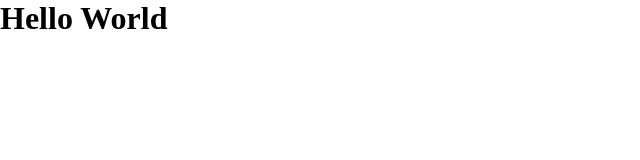
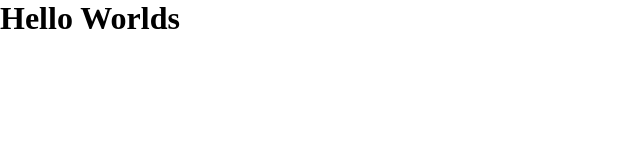
Before and after one commit to adil-shabab/youtube-clone-website, a React (Create React App) app: page / in a window 1280 px wide. Shown: the top 160 px of the page, without its empty margins (0-640 px from the left). Built offline with nearby package versions, Linux system fonts and the light colour scheme.

Commit message:
essential component's boiler plate created

```diff
--- a/src/App.js
+++ b/src/App.js
@@ -3,7 +3,7 @@ import './App.css';
 function App() {
   return (
     <div>
-      <h1>Hello World</h1>
+      <h1>Hello Worlds</h1>
     </div>
   );
 }
```
Also changed, not shown: src/components/navbar/Navbar.jsx (added, +11 -0 lines), src/pages/channel/Channel.jsx (added, +11 -0 lines), src/pages/feed/Feed.jsx (added, +11 -0 lines), src/pages/vedio/Vedio.jsx (added, +11 -0 lines), src/api/Api.js (added), src/components/navbar/css/Navbar.css (added), src/context/Context.js (added), src/pages/channel/css/Channel.css (added), src/pages/feed/css/Feed.css (added), src/pages/vedio/css/Vedio.css (added).
